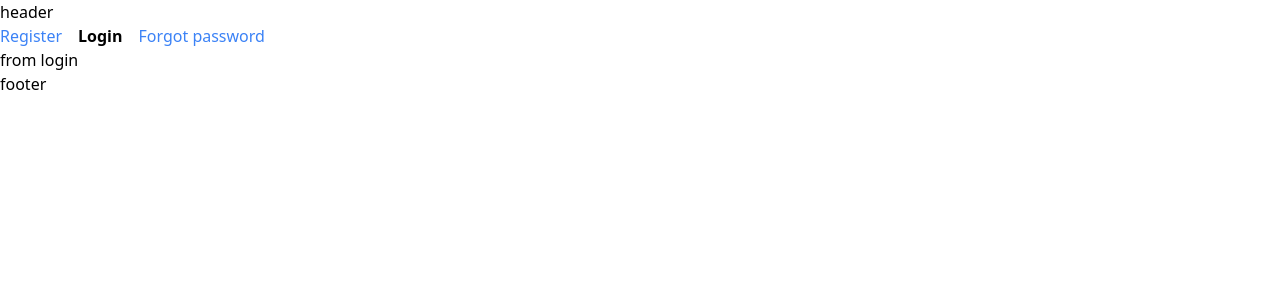
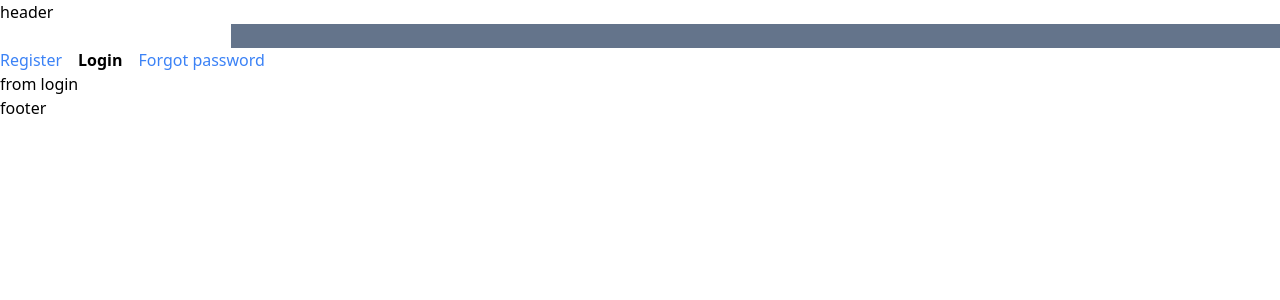
Before and after one commit to atanushil/NextJs-Tutorial, a Next.js app in the folder my-app/: page /login in a window 1280 px wide. Shown: the top 300 px of the page. Built offline with nearby package versions, Linux system fonts and the light colour scheme.

Commit message:
templates

```diff
--- a/my-app/src/app/(auth)/layout.tsx
+++ b/my-app/src/app/(auth)/template.tsx
@@ -2,6 +2,7 @@
 import Link from "next/link";
 import { usePathname } from 'next/navigation';
 import './styles.css'
+import { useState } from "react";
 const navLinks = [
     { name: "Register", link: "/register" },
     { name: "Login", link: "/login" },
@@ -11,8 +12,12 @@ const navLinks = [
 export default function AuthLayout ( { children }: { children: React.ReactNode; } )
 {
     const pathname = usePathname();
+    const [inputValue, setInputValue] = useState("");
     return (
         <div className="auth-layout">
+            <div className="bg-slate-500">
+                <input type="text" value={inputValue} name="" id="" onChange={(e)=>setInputValue(e.target.value)} />
+            </div>
             {
                 navLinks.map( ( link, index ) =>
                 {
```
